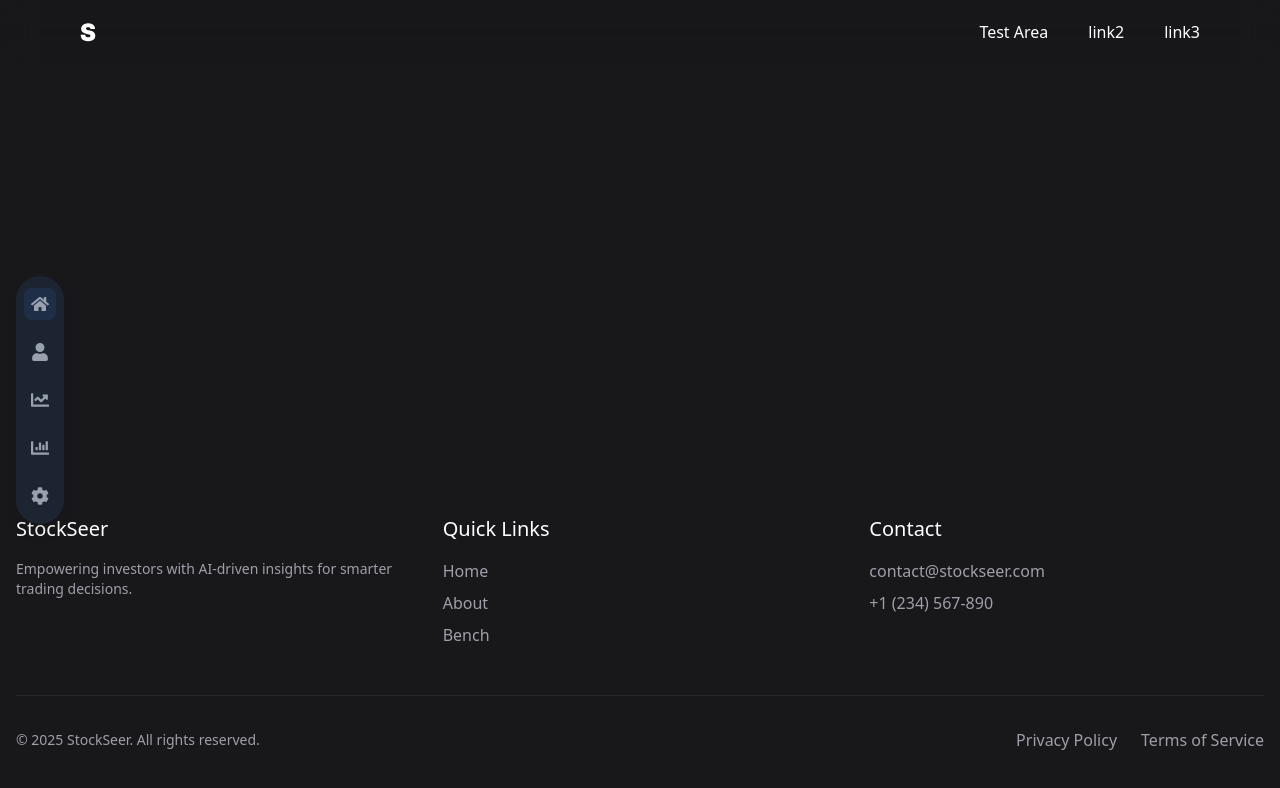
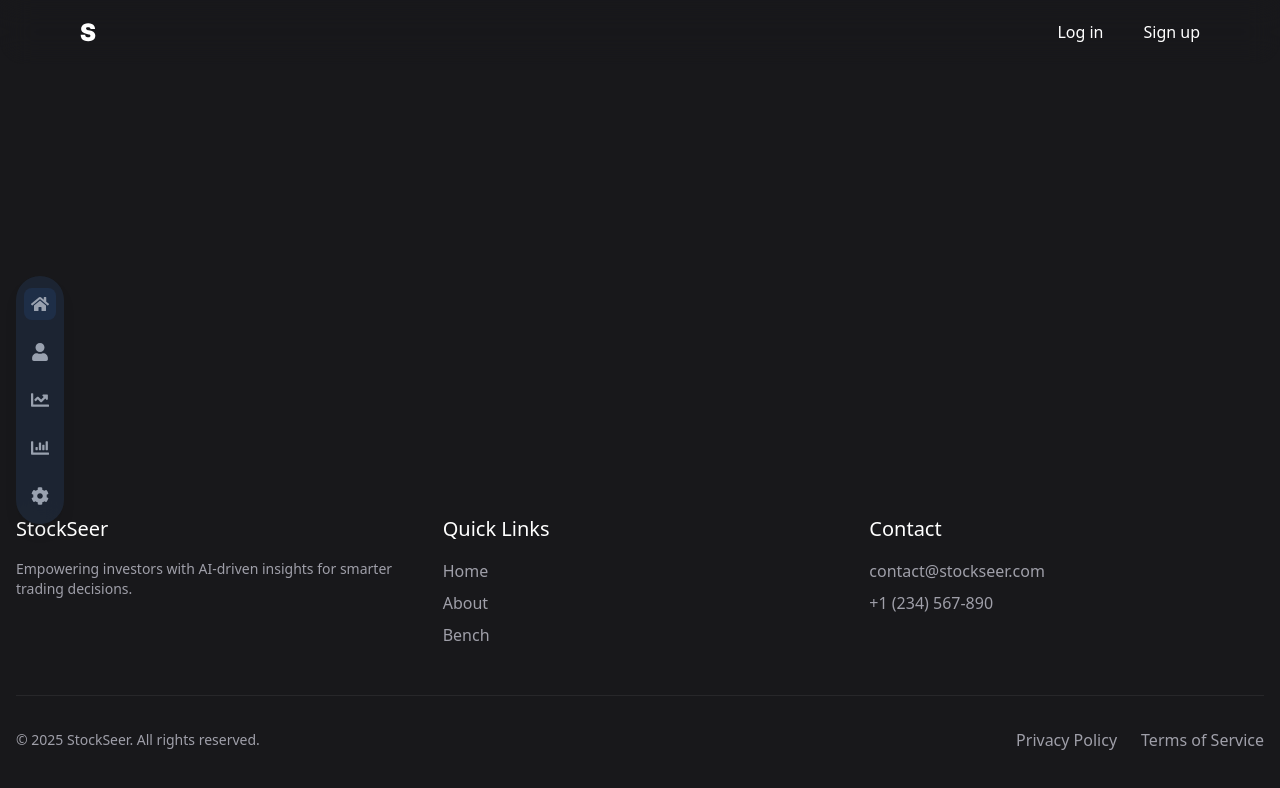
Before and after one commit to reachforaryan/stockseer, a React (Vite) app: page / in a window 1280 px wide. Shown: the top 788 px of the page. Built offline with nearby package versions, Linux system fonts and the light colour scheme.

Commit message:
new sidebar commit hpe it doesnt break

```diff
--- a/src/component/Navbar.jsx
+++ b/src/component/Navbar.jsx
@@ -25,7 +25,6 @@ function Navbar() {
           <a
             key={index}
             className="text-md font-light"
-            onClick={() => navigate("/stockseer/test")}
           >
             {item}
           </a>
--- a/src/component/Sidebar.jsx
+++ b/src/component/Sidebar.jsx
@@ -8,7 +8,7 @@ const Sidebar = () => {
   const borderRef = useRef(null);
 
   const menuItems = [
-    { title: "Home", path: "/stockseer", icon: <FaHome /> },
+    { title: "Home", path: "/stockseer/", icon: <FaHome /> },
     { title: "Profile", path: "/stockseer/profile", icon: <FaUser /> },
     { title: "Dashboard", path: "/stockseer/test", icon: <FaChartLine /> },
     { title: "Analytics", path: "/stockseer/analytics", icon: <FaChartBar /> },
--- a/src/data/data.json
+++ b/src/data/data.json
@@ -1,6 +1,7 @@
 {
     "navbar": {
-      "links": ["Test Area", "link2", "link3"]
+      "links": ["Log in", "Sign up"],
+      "Profile": ["Name", "ProfileImage"]
     },
     "landingPage": {
       "headlines": ["Stock rises", "Seer knows", "Future awaits"],
```
